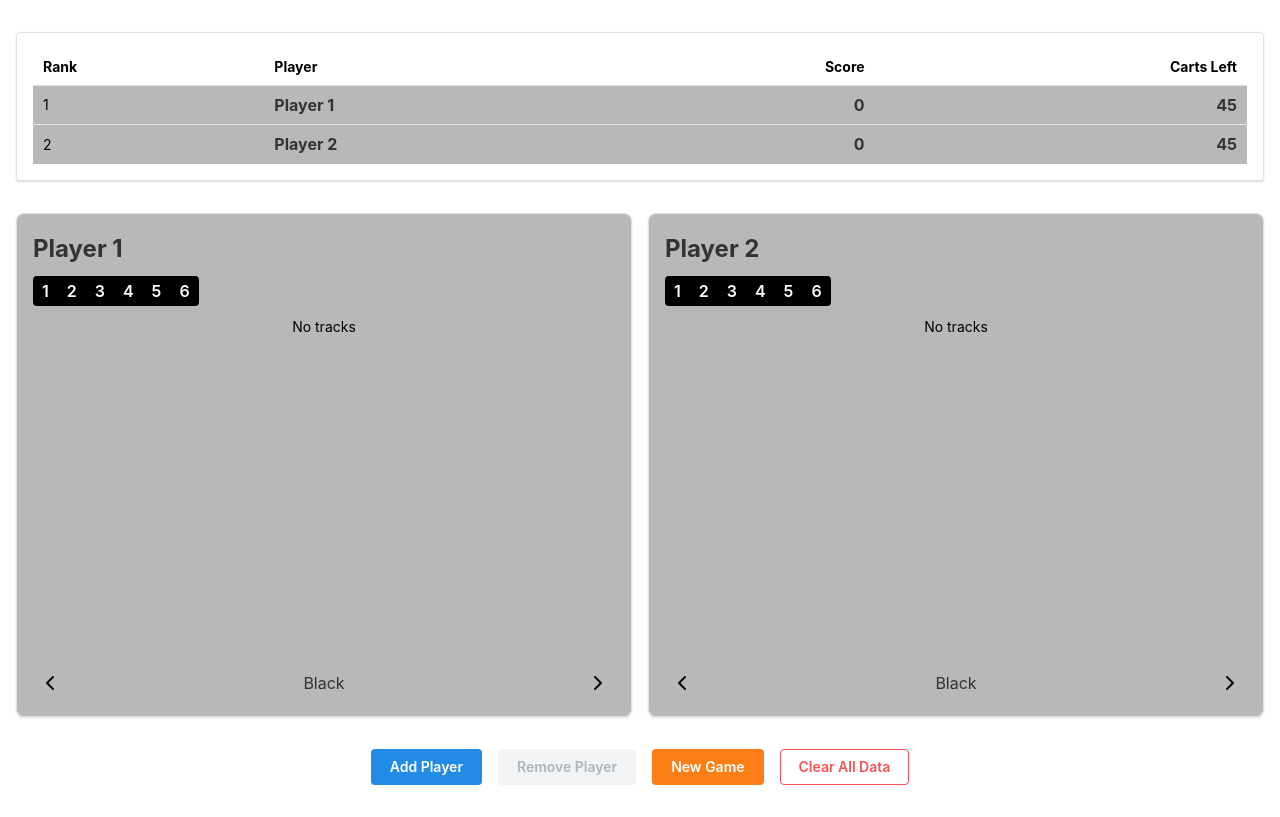
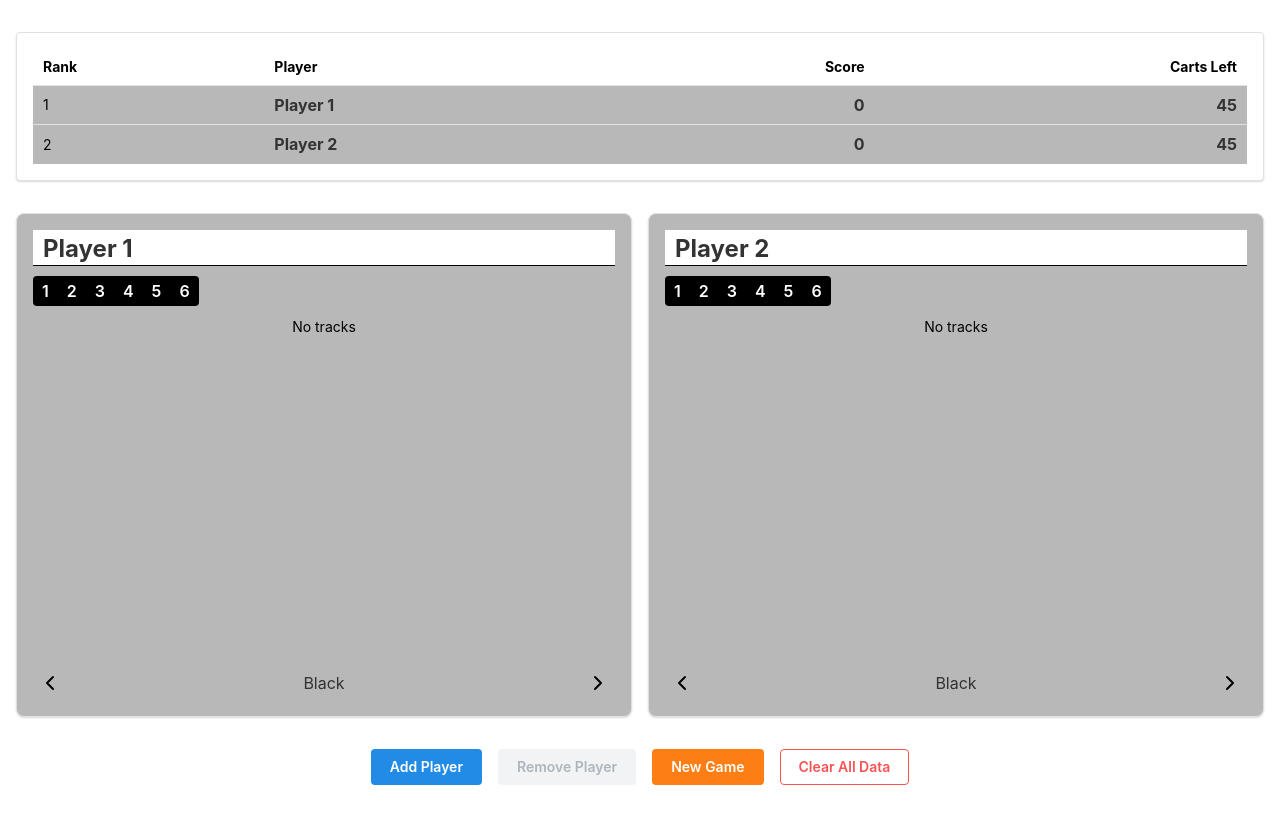
Before and after one commit to fferegrino/ticket2score, a React (Vite) app: page / in a window 1280 px wide. Built offline with nearby package versions, Linux system fonts and the light colour scheme.

Commit message:
Update UI

```diff
--- a/src/components/Player.tsx
+++ b/src/components/Player.tsx
@@ -151,14 +151,17 @@ export function Player({
         onChange={(e) => handleNameChange(e.target.value)}
         mb={isMobile ? "xs" : "xs"}
         styles={{
-          root: { flex: 3 },
           input: {
-            background: background,
+            background: "#FFF",
             color: darker,
+            borderRadius: "0px",
             border: "none",
             fontWeight: "bold",
-            fontSize: isMobile ? "1rem" : "1.5rem",
-            padding: "0rem",
+            fontSize: isMobile ? "0.9rem" : "1.5rem",
+            lineHeight: "0.5rem !important",
+            padding: "1px 10px 0px 10px",
+            paddingBottom: "0px !important",
+            borderBottom: `1px solid ${button}`,
           },
         }}
       />
```
